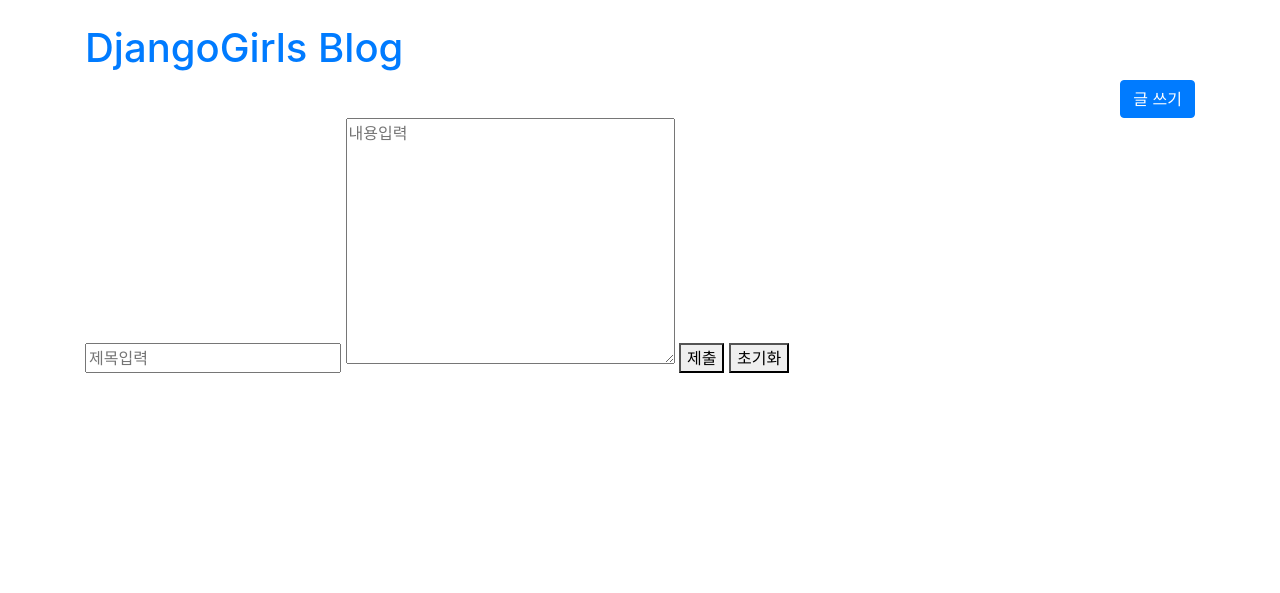
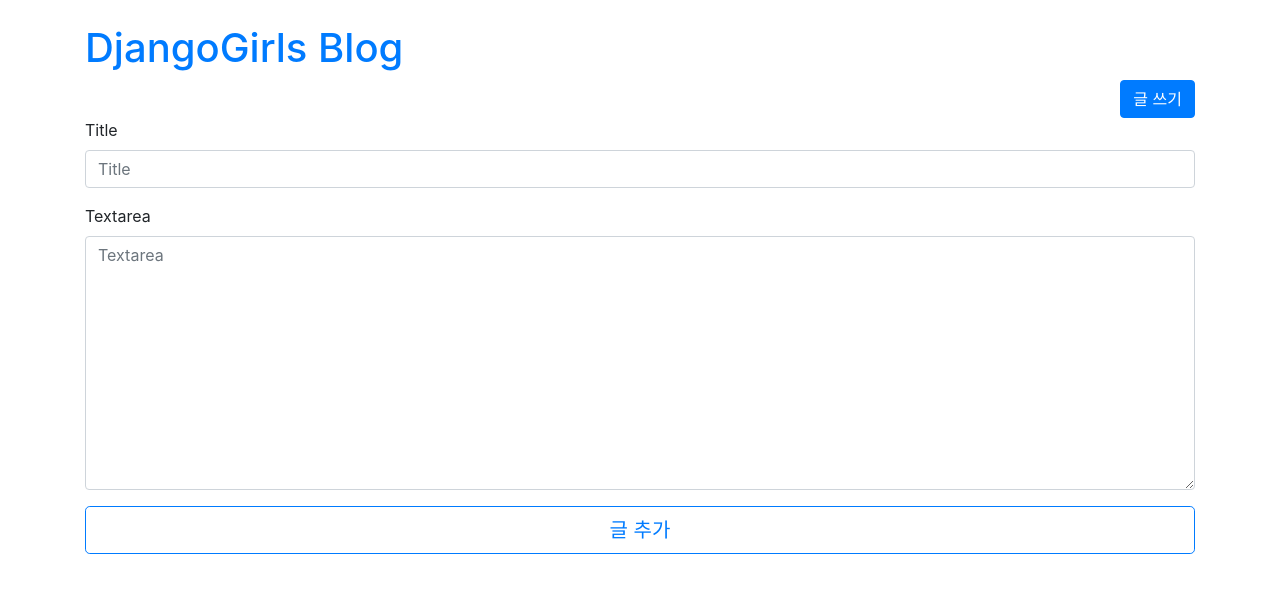
Before and after one commit to orca9s/Djangogirls-tutorial, a Django app: a page that uses app/templates/blog/post_create.html in a window 1280 px wide. Shown: the top 593 px of the page. Run offline with Django 3.2, Linux system fonts and the light colour scheme; some libraries are stand-ins or nearby versions.

Commit message:
post_delete 구현

```diff
--- a/app/blog/views.py
+++ b/app/blog/views.py
@@ -54,7 +54,11 @@
 
 
 def post_delete(request, post_id):
-    return HttpResponse('post_delete view function')
+    if request.method == 'POST':
+        post = Post.objects.get(id=post_id)
+        post.delete()
+        return redirect('post-list')
+
 
 
     # cur_file_path = os.path.abspath(__file__)
--- a/app/templates/blog/post_create.html
+++ b/app/templates/blog/post_create.html
@@ -1,15 +1,18 @@
 {% extends 'blog/base.html' %}
+{%  block content %}
 
-{% block content %}
-
-            <form action="" method="post">
-                {% csrf_token %}
-                <input name="title" type="text" placeholder="제목입력">
-                <textarea name="text" placeholder="내용입력" name="" id="" cols="30" rows="10"></textarea>
-                <button type="submit">제출</button>
-                <button type="reset">초기화</button>
-            </form>
-
-
-
+    <div>
+        <form action="" method="POST">
+            {% csrf_token %}
+            <div class="form-group">
+                <label for="title">Title</label>
+                <input name="title" type="text" class="form-control" placeholder="Title">
+            </div>
+            <div class="form-group">
+                <label for="text">Textarea</label>
+                <textarea  class="form-control" name="text" id="text" cols="30" rows="10" placeholder="Textarea"></textarea>
+            </div>
+            <button type="submit" class="btn btn-outline-primary btn-lg btn-block">글 추가</button>
+        </form>
+    </div>
 {% endblock %}
--- a/app/templates/blog/post_list.html
+++ b/app/templates/blog/post_list.html
@@ -7,6 +7,12 @@
             <h5 class="card-title"><a href="{% url 'post-detail' post.id %}">[{{ post.id }}]{{ post.title }}</a></h5>
             <h6 class="card-subtitle text-muted mb-3 text-right">published:{{post.published_date}}</h6>
             <p class="card-text">{{ post.text|linebreaksbr }}</p>
+            <div>
+                <form action="{% url 'post-delete' post.id%}" method="post">
+                    {% csrf_token %}
+                    <button type="submit" class="btn btn-sm btn-danger">삭제</button>
+                </form>
+            </div>
         </div>
     </div>
 {% endfor %}
```
